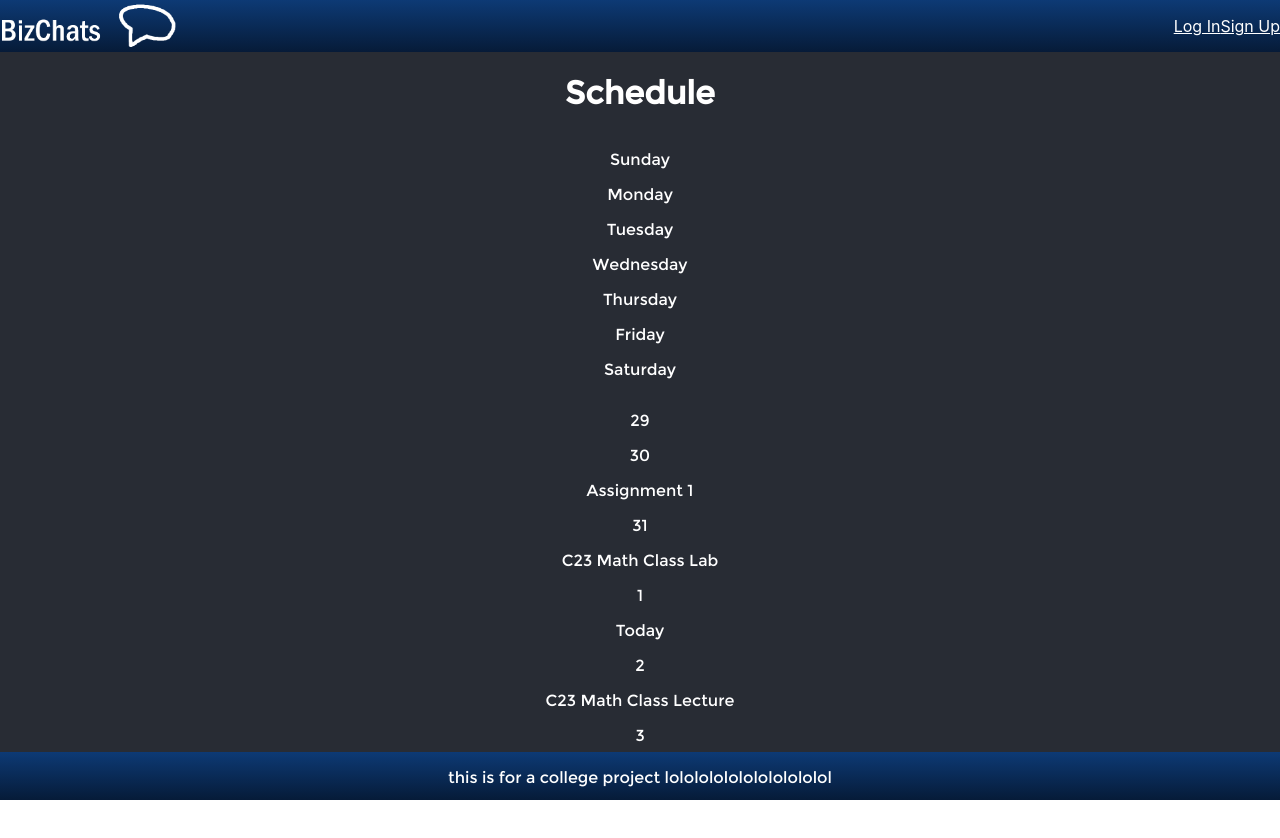
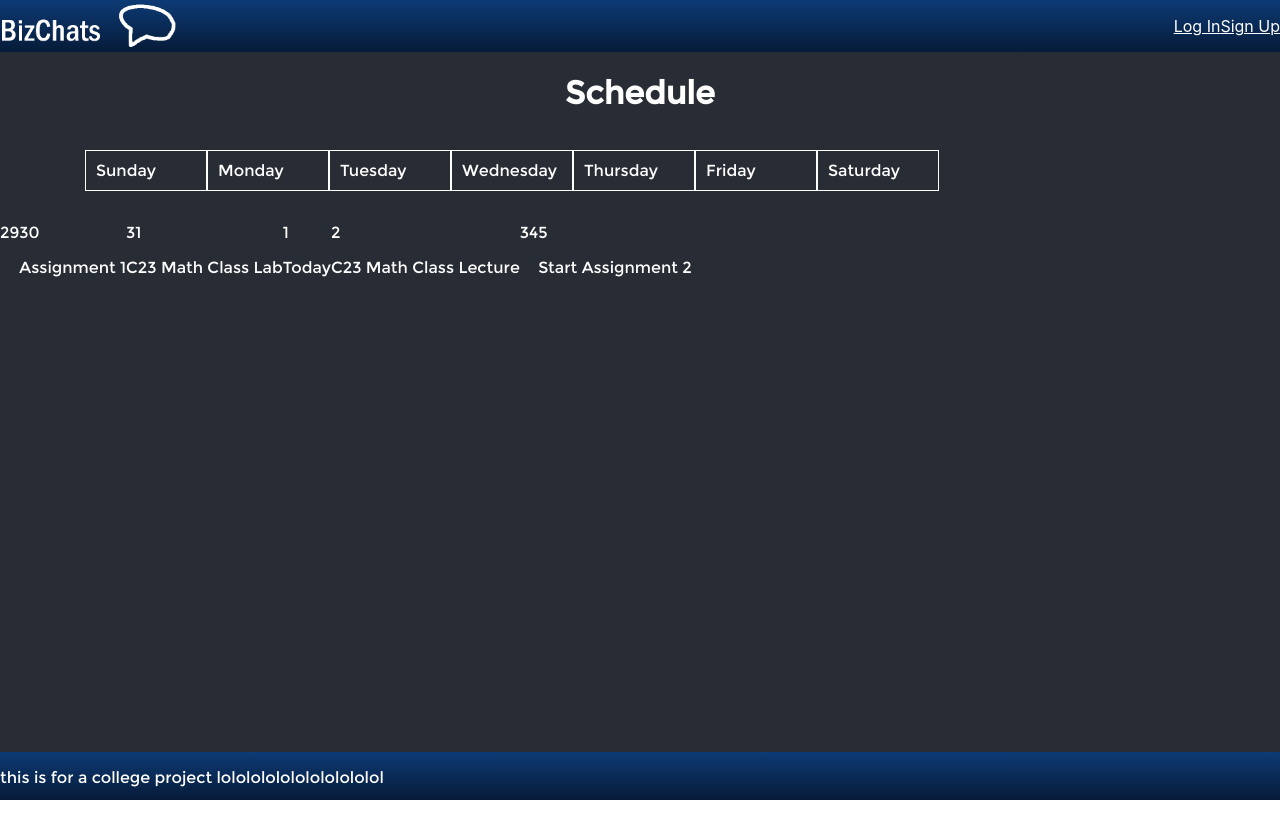
Before and after one commit to MilanTheMan/Bizchats, a React (Create React App) app in the folder frontend/: page /schedule in a window 1280 px wide. Shown: the top 838 px of the page. After the commit the page ends 800 px from the top, so only its background shows below. Built offline with nearby package versions, Linux system fonts and the light colour scheme.

Commit message:
still need to fix the schedule page appearance

```diff
--- a/frontend/src/App.css
+++ b/frontend/src/App.css
@@ -1,18 +1,6 @@
 .App {
-  text-align: center;
   background-color: #282c34;
   height: 100vh;
-}
-
-.App-logo {
-  height: 40vmin;
-  pointer-events: none;
-}
-
-@media (prefers-reduced-motion: no-preference) {
-  .App-logo {
-    animation: App-logo-spin infinite 20s linear;
-  }
 }
 
 .App-header {
@@ -33,3 +21,7 @@
 a, h1, h2, h3, h4, h5, p{
   color: white;
 }
+
+h1{
+  text-align: center;
+}
--- a/frontend/src/components/schedule/style.css
+++ b/frontend/src/components/schedule/style.css
@@ -2,11 +2,24 @@
     #calendar{
         display: flex;
         flex-direction: column;
+        width: 80%;
 
-        #calendar-days{
+        #calendar_day_names{
+            display: flex;
+            width: 100%;
+            justify-content: center;
+            p{
+                border-width: 1px;
+                border-style: solid;
+                padding: 10px;
+                width: 100px;
+            }
+
+        }
+
+        #calendar_days{
             display: flex;
             flex-direction: row;
-            background-color: red;
 
             width: 100%;
         }
```
